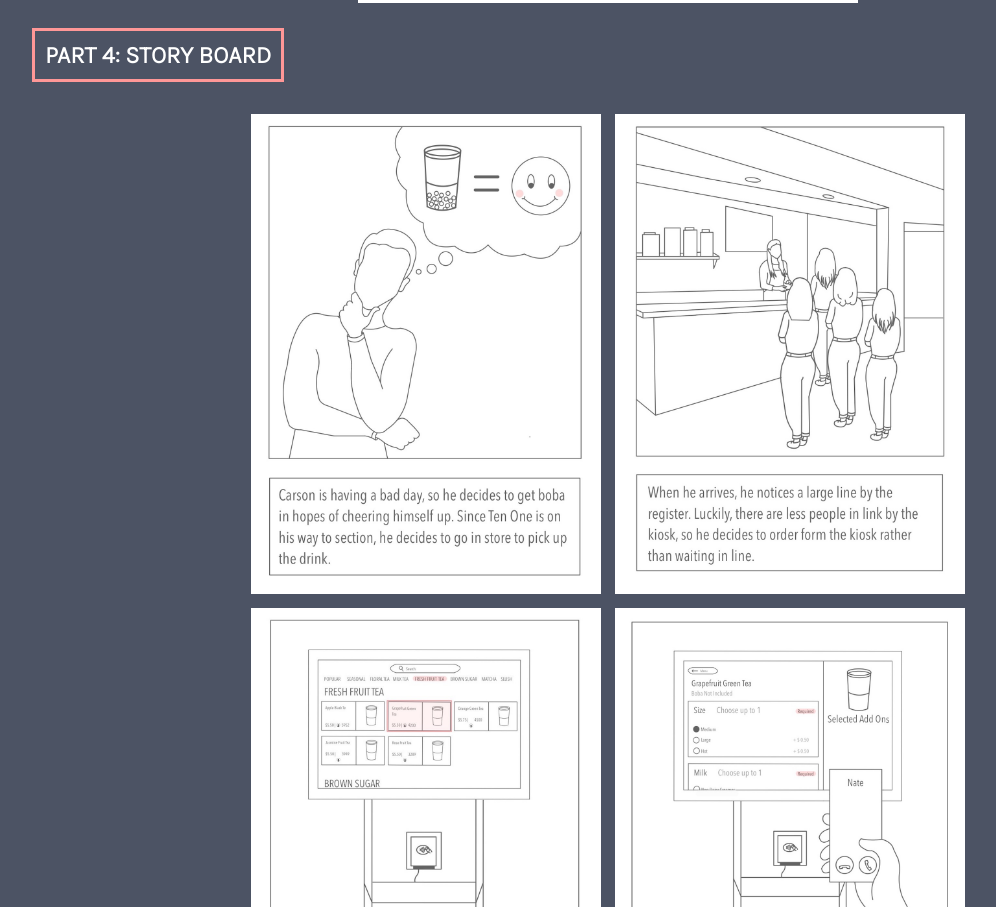
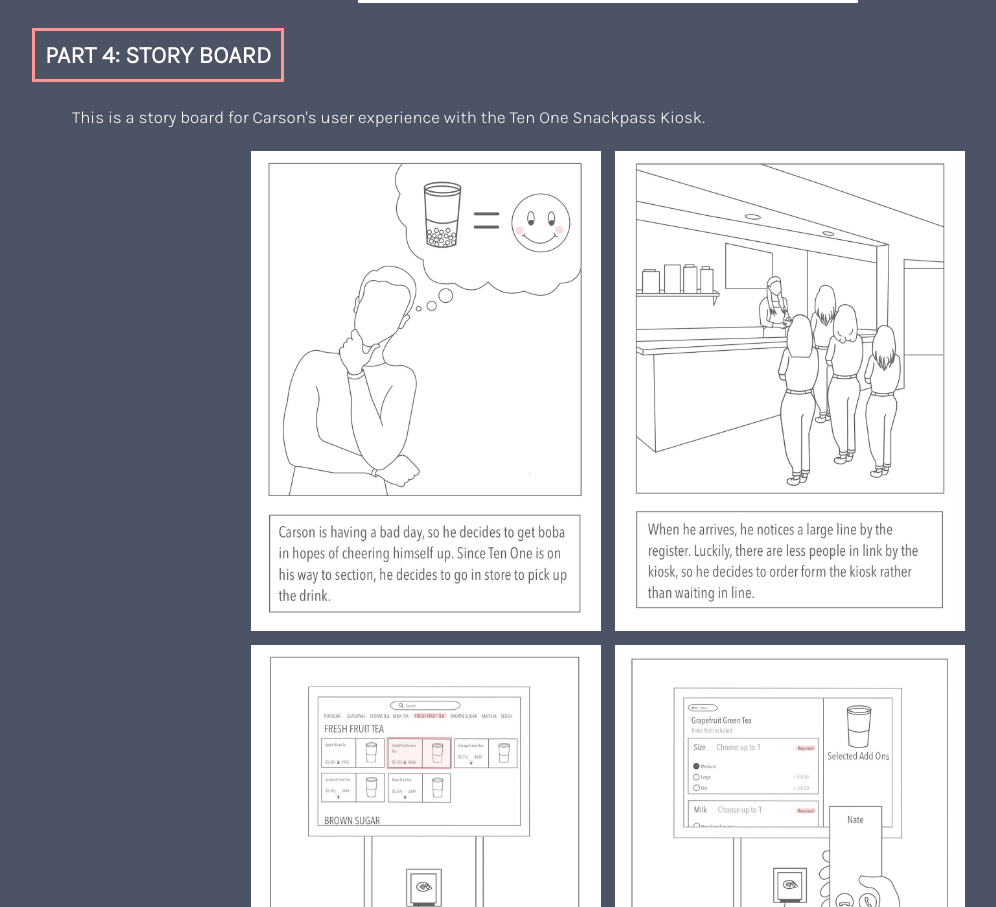
Before and after one commit to caffeinatedcapybara101/personas_storyboarding, a plain HTML site: page index.html in a window 1280 px wide. Shown: the part 6453-7360 px from the top of the page, without its empty margins (32-1028 px from the left). Drawn offline with Linux system fonts and the light colour scheme.

Commit message:
clarify persona of storyboard

```diff
--- a/index.html
+++ b/index.html
@@ -370,6 +370,9 @@
         </div>
 
         <div class="content">
+            <p>
+                This is a story board for Carson's user experience with the Ten One Snackpass Kiosk.
+            </p>
             <div class="storyboard">
                 <img src="images/storyboard1.jpg" alt="storyboard 1">
                 <img src="images/storyboard2.jpg" alt="storyboard 2">
```
